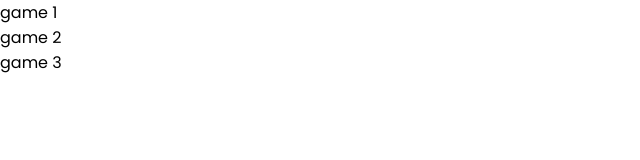
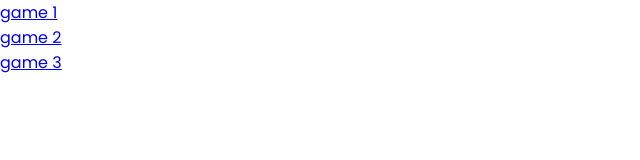
Before and after one commit to mottyb/cardGmae, a plain HTML site: page index.html in a window 1280 px wide. Shown: the whole page, without its empty margins (0-640 px from the left). Drawn offline with Linux system fonts and the light colour scheme.

Commit message:
3 games5

```diff
--- a/index.html
+++ b/index.html
@@ -9,13 +9,13 @@
 <body>
    <div>
       <div>
-         game 1
+         <a href="/game-1/index.html">game 1</a>
       </div>
       <div>
-         game 2
+         <a href="/game-2/index.html">game 2</a>
       </div>
       <div>
-         game 3
+         <a href="/game-3/index.html">game 3</a>
       </div>
    </div>
 </body>
```
